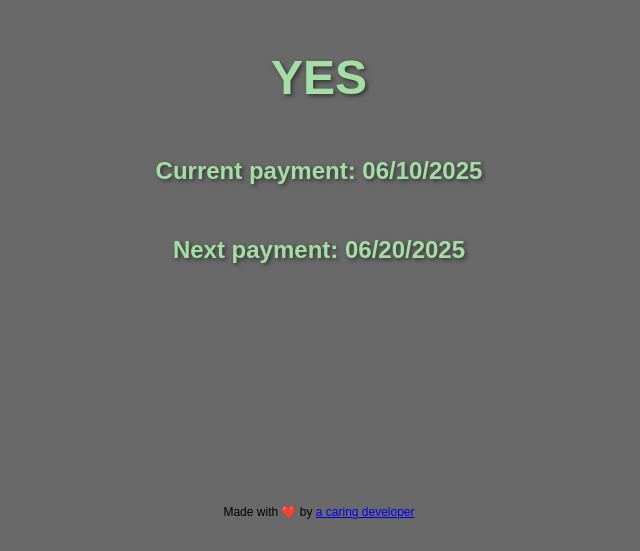
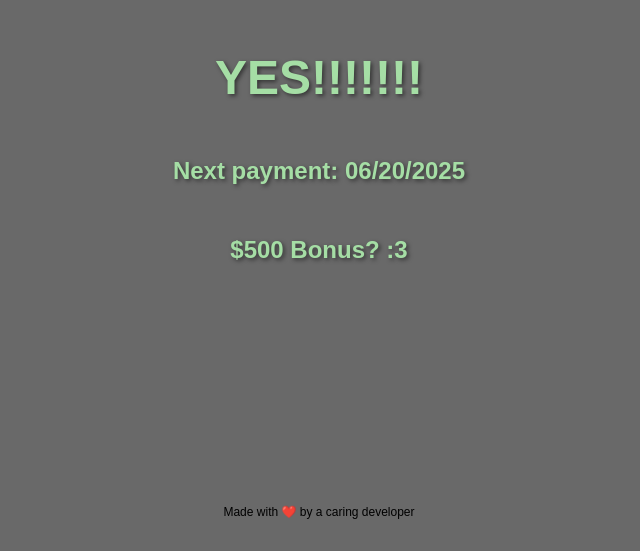
Before and after one commit to matcodesalot/shouldipaymyemployees, a plain HTML site: page index.html in a window 1280 px wide. Shown: the part 249-800 px from the top of the page, without its empty margins (321-961 px from the left). Drawn offline with Linux system fonts and the light colour scheme.

Commit message:
Update index.html with enhanced body and footer content

```diff
--- a/index.html
+++ b/index.html
@@ -7,11 +7,11 @@
     <title>Should I Pay My Employees?</title>
 </head>
 <body>
-    <h1>YES</h1>
-    <h4>Current payment: 06/10/2025</h4>
+    <h1>YES!!!!!!!</h1>
     <h4>Next payment: 06/20/2025</h4>
+    <h4>$500 Bonus? :3</h4>
     <footer>
-        <p>Made with ❤️ by <a href="https://github.com/matcodesalot/shouldipaymyemployees">a caring developer</a></p>
+        <p>Made with ❤️ by a caring developer</a></p>
     </footer>
 
     <script src="main.js"></script>
```
